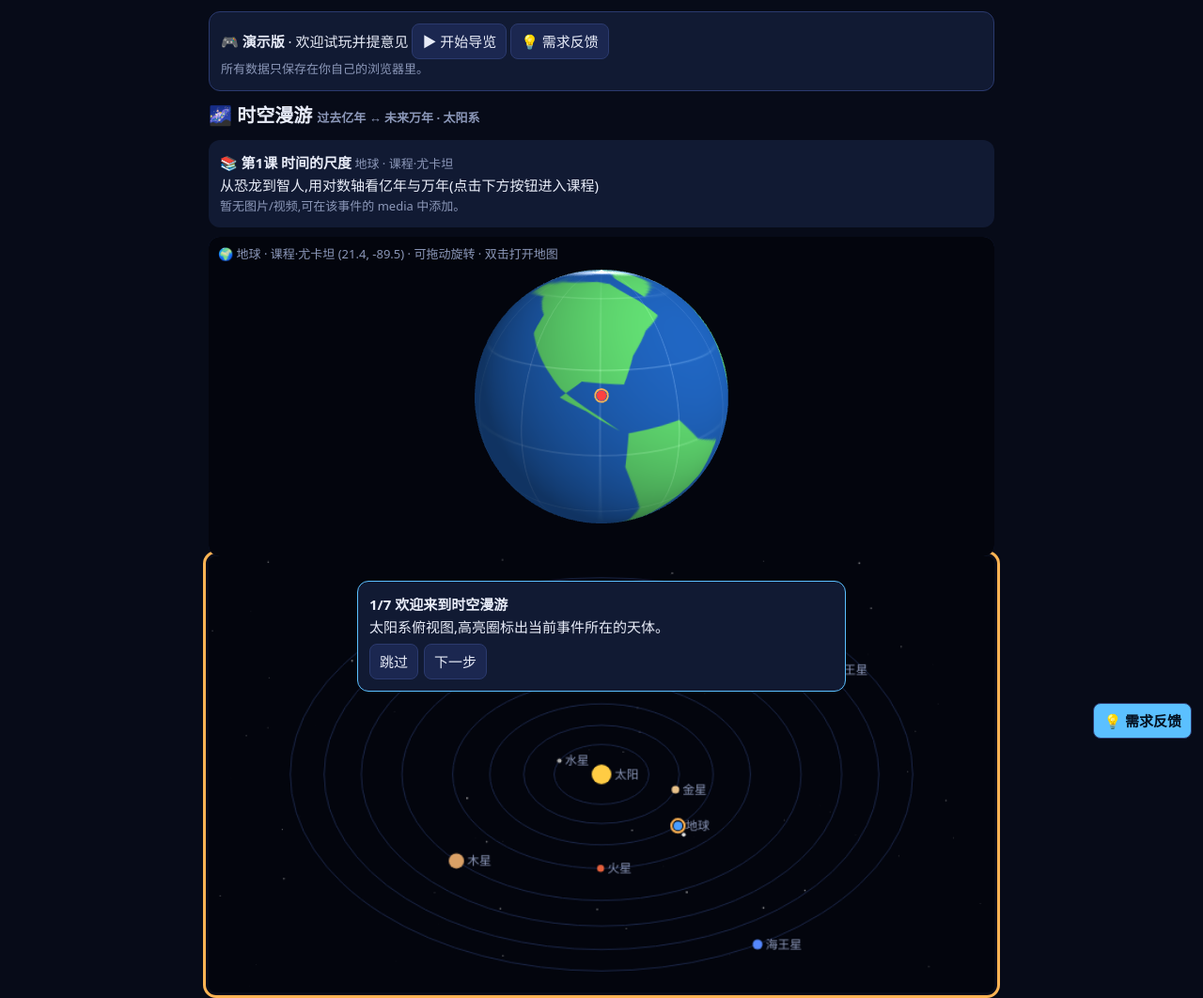
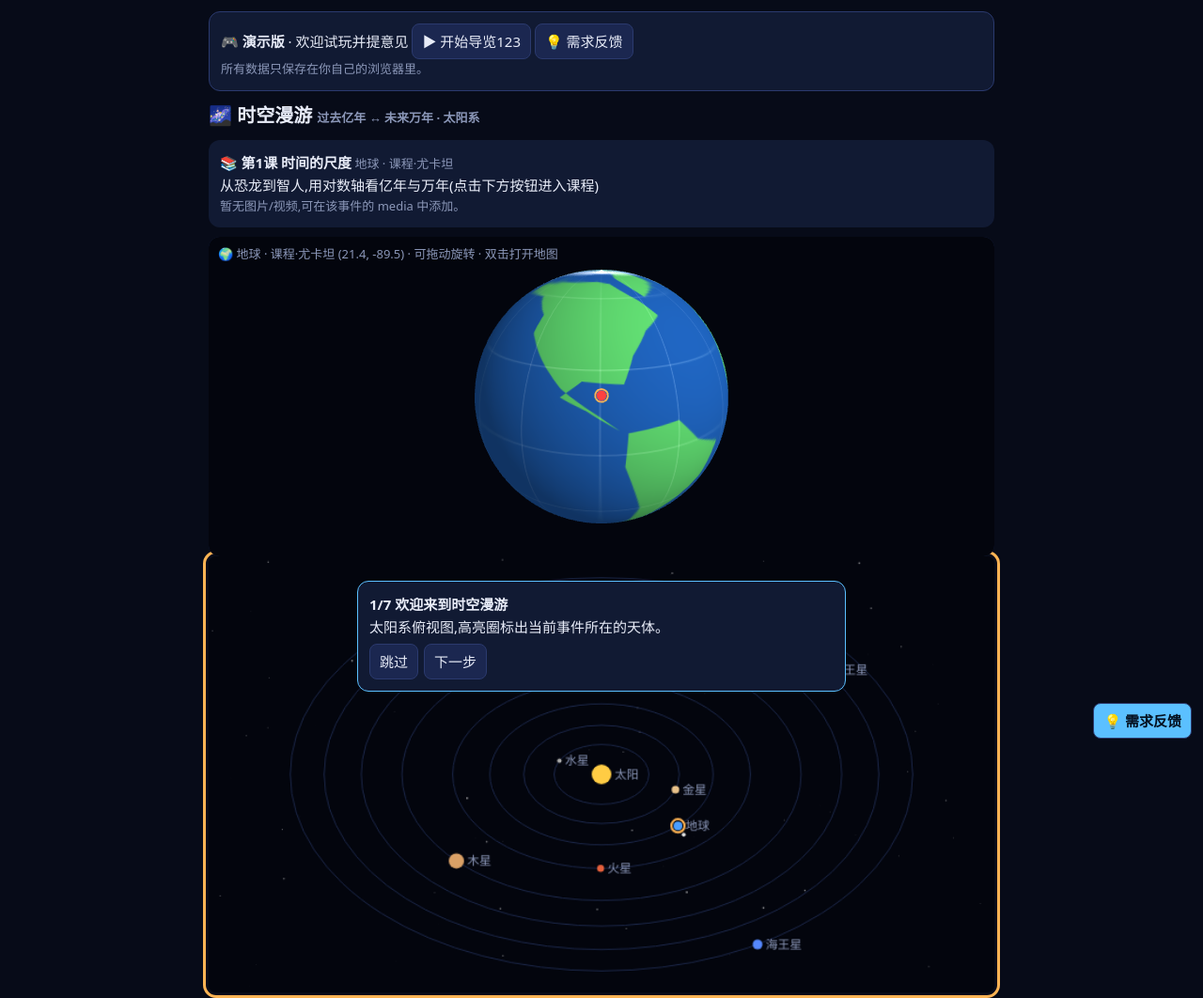
Before and after one commit to zhixing101/timespace, a plain HTML site: page index.html in a window 1280 px wide. Shown: the top 1062 px of the page at 94% size. Drawn offline with nearby package versions, Linux system fonts and the light colour scheme; animation ran at ten frames a second.

Commit message:
Update index.html
change the text

```diff
--- a/index.html
+++ b/index.html
@@ -15,7 +15,7 @@
 </head><body>
 <main>
 <!-- 演示提示条 + 导览/反馈入口 -->
-<div class="card" style="margin:0 0 10px;border:1px solid #2b3a6e">🎮 <b>演示版</b> · 欢迎试玩并提意见 <button onclick="tour(0)">▶ 开始导览</button> <button onclick="openFb()">💡 需求反馈</button><div class="mut">所有数据只保存在你自己的浏览器里。</div></div>
+<div class="card" style="margin:0 0 10px;border:1px solid #2b3a6e">🎮 <b>演示版</b> · 欢迎试玩并提意见 <button onclick="tour(0)">▶ 开始导览123</button> <button onclick="openFb()">💡 需求反馈</button><div class="mut">所有数据只保存在你自己的浏览器里。</div></div>
 <!-- 页面标题 -->
 <h1>🌌 时空漫游 <span class="mut">过去亿年 ↔ 未来万年 · 太阳系</span></h1>
 <!-- ① 事件信息区:标题、说明、图片/视频/课件(js/info.js) -->
```
